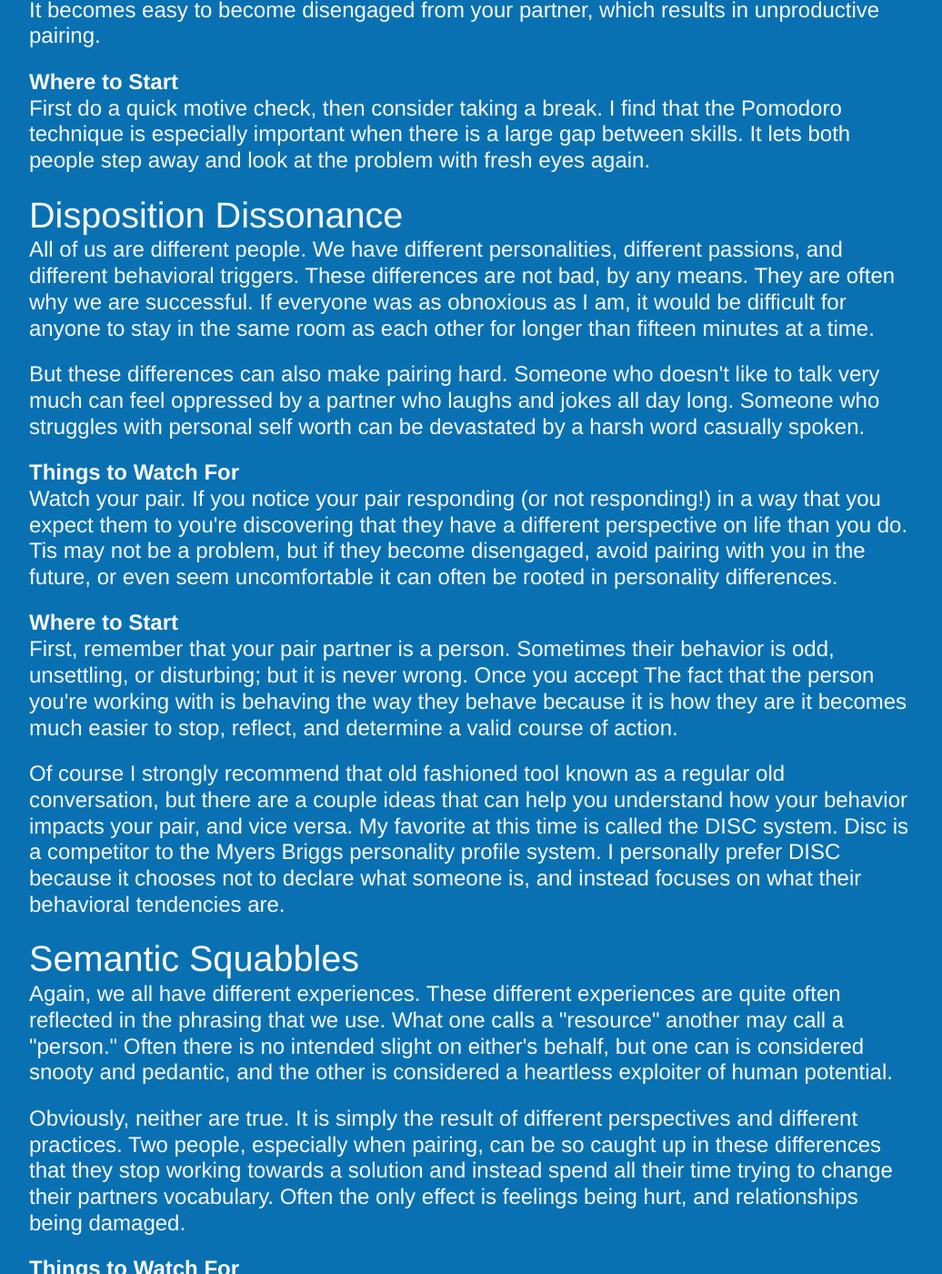
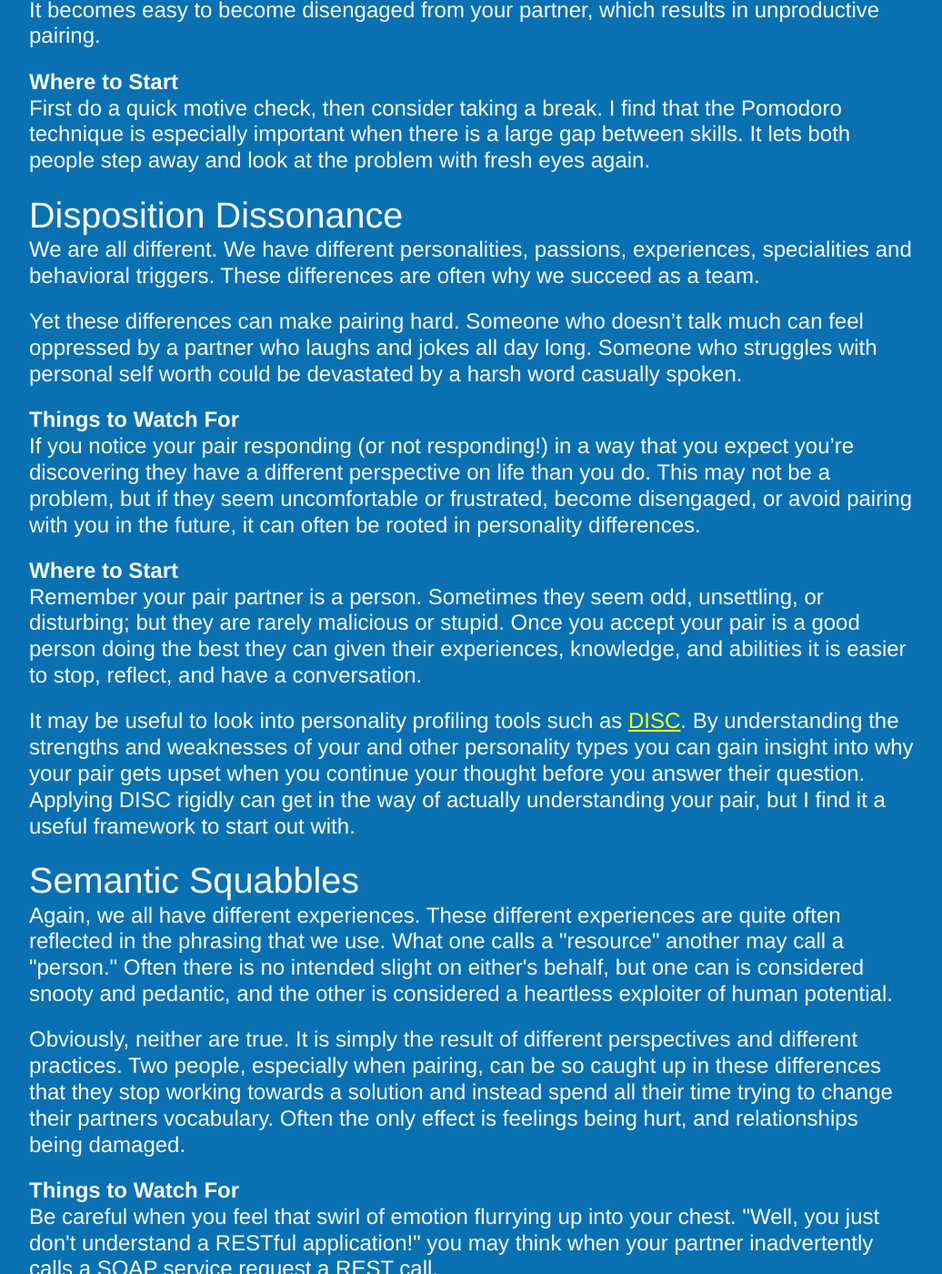
Before and after one commit to zspencer/www.zeespencer.com, a Jekyll site: the page built from drafts/_posts/2011-12-31-the-hardest-part-of-xp.markdown, in a window 1280 px wide and 1400 px high, scrolled down 1712 px. Shown: the whole window at 91% size, without its empty margins (121-1157 px from the left). Built offline with Jekyll 4.4.1, drawn with Linux system fonts in a browser that asks for light colours.

Commit message:
Revises disposition dissonance

```diff
--- a/drafts/_posts/2011-12-31-the-hardest-part-of-xp.markdown
+++ b/drafts/_posts/2011-12-31-the-hardest-part-of-xp.markdown
@@ -70,37 +70,34 @@ again.
 
 ### Disposition Dissonance
 
-All of us are different people. We have different personalities, different
-passions, and different behavioral triggers. These differences are not bad, by
-any means. They are often why we are successful. If everyone was as obnoxious as
-I am, it would be difficult for anyone to stay in the same room as each other
-for longer than fifteen minutes at a time.
+We are all different. We have different personalities, passions, experiences,
+specialities and behavioral triggers. These differences are often why we succeed
+as a team.
 
-But these differences can also make pairing hard. Someone who doesn\'t like to
-talk very much can feel oppressed by a partner who laughs and jokes all day long.
-Someone who struggles with personal self worth can be devastated by a harsh word
-casually spoken.
+Yet these differences can make pairing hard. Someone who doesn't talk much can
+feel oppressed by a partner who laughs and jokes all day long. Someone who
+struggles with personal self worth could be devastated by a harsh word casually
+spoken.
 
 #### Things to Watch For
-Watch your pair. If you notice your pair responding (or not responding!) in a way that you expect
-them to you\'re discovering that they have a different perspective on life than
-you do. Tis may not be a problem, but if they become disengaged, avoid pairing
-with you in the future, or even seem uncomfortable it can often be rooted in
+If you notice your pair responding (or not responding!) in a way that you expect
+you're discovering they have a different perspective on life than you do. This
+may not be a problem, but if they seem uncomfortable or frustrated, become
+disengaged, or avoid pairing with you in the future, it can often be rooted in
 personality differences.
 
 #### Where to Start
-First, remember that your pair partner is a person. Sometimes their behavior is
-odd, unsettling, or disturbing; but it is never _wrong_. Once you accept The
-fact that the person you\'re working with is behaving the way they behave
-because it is how they are it becomes much easier to stop, reflect, and
-determine a valid course of action.
+Remember your pair partner is a person. Sometimes they seem odd, unsettling, or
+disturbing; but they are rarely malicious or stupid. Once you accept your pair
+is a good person doing the best they can given their experiences, knowledge, and
+abilities it is easier to stop, reflect, and have a conversation.
 
-Of course I strongly recommend that old fashioned tool known as a regular old
-conversation, but there are a couple ideas that can help you understand how your
-behavior impacts your pair, and vice versa. My favorite at this time is called
-the DISC system. Disc is a competitor to the Myers Briggs personality profile system. I
-personally prefer DISC because it chooses not to declare what someone is, and
-instead focuses on what their behavioral tendencies are.
+It may be useful to look into personality profiling tools such as
+[DISC](http://en.wikipedia.org/wiki/DISC_assessment). By understanding the
+strengths and weaknesses of your and other personality types you can gain
+insight into why your pair gets upset when you continue your thought before you
+answer their question. Applying DISC rigidly can get in the way of actually
+understanding your pair, but I find it a useful framework to start out with.
 
 ### Semantic Squabbles
 Again, we all have different experiences. These different experiences are quite
```
